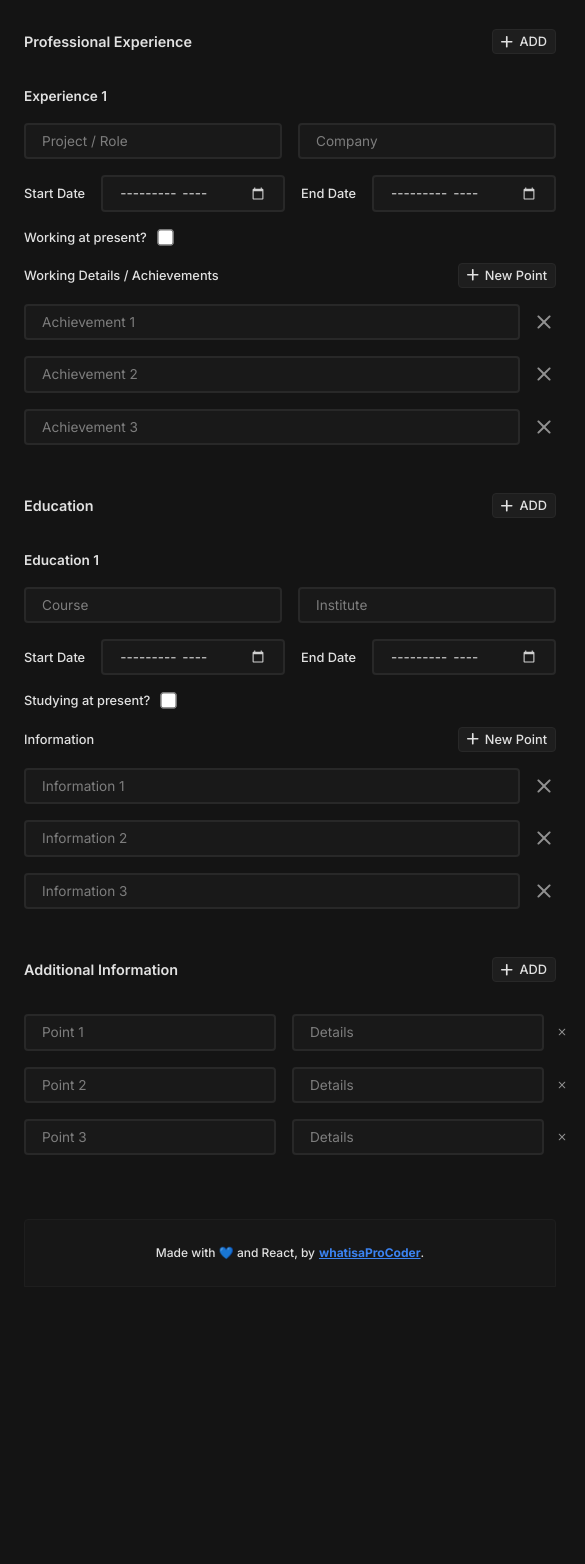
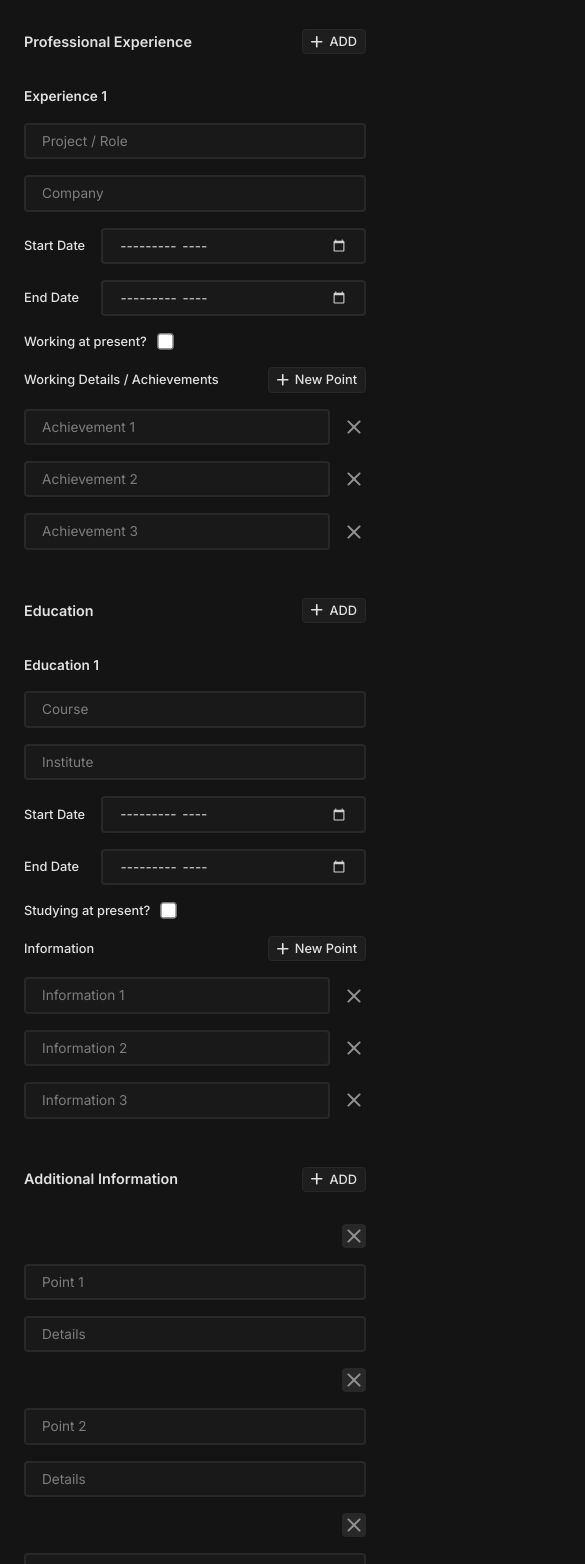
Before and after one commit to whatisaProCoder/odin-cv-generator-app, a React (Vite) app: page / in a window 390 px wide. Shown: the part 840-2404 px from the top of the page, 585 px wide, since content can reach past the window. Before the commit the page ends 2127 px from the top, so only its background shows below. Built offline with nearby package versions, Linux system fonts and the light colour scheme.

Commit message:
fixed for mobile

```diff
--- a/package.json
+++ b/package.json
@@ -10,10 +10,10 @@
     "preview": "vite preview"
   },
   "dependencies": {
-    "@mui/x-date-pickers": "^8.15.0",
     "@tailwindcss/vite": "^4.1.16",
     "react": "^19.1.1",
     "react-dom": "^19.1.1",
+    "react-responsive": "^10.0.1",
     "tailwindcss": "^4.1.16"
   },
   "devDependencies": {
--- a/src/pages/MainPage.jsx
+++ b/src/pages/MainPage.jsx
@@ -10,8 +10,11 @@ import addIcon from "../assets/icons/add-icon.svg";
 import closeIcon from "../assets/icons/close-icon.svg";
 import IconButton from "../components/IconButton";
 import Footer from "../components/Footer";
+import { useMediaQuery } from "react-responsive";
 
 function MainPage() {
+  const isTablet = useMediaQuery({ query: "(max-width: 768px)" });
+
   const [templateID, setTemplateID] = useState(Templates[0].id);
 
   const [accentColorID, setAccentColorID] = useState(AccentColors[0].id);
@@ -108,7 +111,10 @@ function MainPage() {
   return (
     <>
       <Header />
-      <div className="pt-20 flex flex-row gap-6">
+      <div
+        className="pt-20 flex gap-6"
+        style={{ flexDirection: isTablet ? "column" : "row" }}
+      >
         <div className="px-6 flex flex-col flex-1">
           <div className="flex flex-row items-center">
             <div className="font-semibold text-[0.9rem]">Choose Template</div>
@@ -286,7 +292,7 @@ function MainPage() {
                   <div className="text-[0.85rem] font-semibold">
                     {"Experience " + (index + 1)}
                   </div>
-                  <div className="flex flex-row gap-4">
+                  <div className="flex flex-row gap-4 max-md:flex-col">
                     <InputField
                       id="project-role"
                       value={experience.projectOrRole}
@@ -316,8 +322,11 @@ function MainPage() {
                       style={{ flex: "1" }}
                     />
                   </div>
-                  <div className="flex flex-row items-center gap-4">
-                    <div className="text-[0.8rem] font-medium">Start Date</div>
+                  <div className="flex flex-row items-center gap-4 max-md:flex-col">
+                    <div className="flex flex-row items-center gap-4 max-md:w-full">
+                      <div className="text-[0.8rem] font-medium">
+                        Start Date
+                      </div>
                       <InputField
                         id="start-date"
                         type="month"
@@ -328,11 +337,17 @@ function MainPage() {
                           ];
                           newProfessionalExperiences[index].startDate =
                             e.target.value;
-                        setProfessionalExperiences(newProfessionalExperiences);
+                          setProfessionalExperiences(
+                            newProfessionalExperiences
+                          );
                         }}
                         style={{ flex: "1" }}
                       />
-                    <div className="text-[0.8rem] font-medium">End Date</div>
+                    </div>
+                    <div className="flex flex-row items-center gap-4 max-md:w-full">
+                      <div className="text-[0.8rem] font-medium max-md:mr-[0.4rem]">
+                        End Date
+                      </div>
                       <InputField
                         id="end-date"
                         type="month"
@@ -343,11 +358,14 @@ function MainPage() {
                           ];
                           newProfessionalExperiences[index].endDate =
                             e.target.value;
-                        setProfessionalExperiences(newProfessionalExperiences);
+                          setProfessionalExperiences(
+                            newProfessionalExperiences
+                          );
                         }}
                         style={{ flex: "1" }}
                         disabled={experience.workingAtPresent ? true : false}
                       />
+                    </div>
                   </div>
                   <div className="flex flex-row gap-3">
                     <div className="text-[0.8rem] font-medium">
@@ -468,7 +486,7 @@ function MainPage() {
                   <div className="text-[0.85rem] font-semibold">
                     {"Education " + (index + 1)}
                   </div>
-                  <div className="flex flex-row gap-4">
+                  <div className="flex flex-row gap-4 max-md:flex-col">
                     <InputField
                       id="course"
                       value={experience.course}
@@ -497,8 +515,11 @@ function MainPage() {
                       style={{ flex: "1" }}
                     />
                   </div>
-                  <div className="flex flex-row items-center gap-4">
-                    <div className="text-[0.8rem] font-medium">Start Date</div>
+                  <div className="flex flex-row items-center gap-4 max-md:flex-col">
+                    <div className="flex flex-row items-center gap-4 max-md:w-full">
+                      <div className="text-[0.8rem] font-medium">
+                        Start Date
+                      </div>
                       <InputField
                         id="start-date"
                         type="month"
@@ -513,7 +534,11 @@ function MainPage() {
                         }}
                         style={{ flex: "1" }}
                       />
-                    <div className="text-[0.8rem] font-medium">End Date</div>
+                    </div>
+                    <div className="flex flex-row items-center gap-4 max-md:w-full">
+                      <div className="text-[0.8rem] font-medium max-md:mr-[0.4rem]">
+                        End Date
+                      </div>
                       <InputField
                         id="end-date"
                         type="month"
@@ -522,12 +547,14 @@ function MainPage() {
                           const newEducationExperiences = [
                             ...educationExperiences,
                           ];
-                        newEducationExperiences[index].endDate = e.target.value;
+                          newEducationExperiences[index].endDate =
+                            e.target.value;
                           setEducationExperiences(newEducationExperiences);
                         }}
                         style={{ flex: "1" }}
                         disabled={experience.studyingAtPresent ? true : false}
                       />
+                    </div>
                   </div>
                   <div className="flex flex-row gap-3">
                     <div className="text-[0.8rem] font-medium">
@@ -643,8 +670,39 @@ function MainPage() {
               return (
                 <div
                   key={"additionalinfo" + index}
-                  className="flex flex-row items-center"
+                  className="flex flex-row items-center gap-4 max-md:flex-col max-md:items-stretch"
                 >
+                  {isTablet && (
+                    <div className="flex flex-row items-center">
+                      <div className="flex-1" />
+                      <button
+                        className="h-6 w-6 flex items-center justify-center bg-[#282828] rounded"
+                        onClick={() => {
+                          let newAdditionalInformations = [
+                            ...additionalInformations,
+                          ];
+                          newAdditionalInformations = [
+                            ...newAdditionalInformations.slice(0, index),
+                            ...newAdditionalInformations.slice(index + 1),
+                          ];
+                          if (newAdditionalInformations.length === 0) {
+                            newAdditionalInformations = [
+                              { point: "", details: "" },
+                              { point: "", details: "" },
+                              { point: "", details: "" },
+                            ];
+                          }
+                          setAdditionalInformations(newAdditionalInformations);
+                        }}
+                      >
+                        <img
+                          src={closeIcon}
+                          alt="Close Button"
+                          className="h-6 w-6 transition-transform hover:scale-115"
+                        />
+                      </button>
+                    </div>
+                  )}
                   <InputField
                     id={"additionalinfopoint" + index}
                     value={info.point}
@@ -669,9 +727,11 @@ function MainPage() {
                       newAdditionalInformations[index].details = e.target.value;
                       setAdditionalInformations(newAdditionalInformations);
                     }}
-                    style={{ flex: "2", marginLeft: "1rem" }}
+                    style={{ flex: "2" }}
                   />
+                  {!isTablet && (
                     <button
+                      className="h-6 w-6"
                       onClick={() => {
                         let newAdditionalInformations = [
                           ...additionalInformations,
@@ -693,21 +753,38 @@ function MainPage() {
                       <img
                         src={closeIcon}
                         alt="Close Button"
-                      className="h-6 w-6 ml-3 transition-transform hover:scale-115"
+                        className="h-6 w-6 transition-transform hover:scale-115"
                       />
                     </button>
+                  )}
                 </div>
               );
             })}
           </div>
-          <Footer style={{ marginTop: "4rem" }} />
+          {!isTablet && <Footer style={{ marginTop: "4rem" }} />}
         </div>
-        <div className="flex flex-col flex-1 pr-12 sticky top-20 h-min">
+        <div
+          className="flex flex-col h-min"
+          style={
+            isTablet
+              ? { padding: "1.5rem" }
+              : { paddingRight: "3rem", position: "sticky", top: "5rem" }
+          }
+        >
           <button className="bg-[#2263C8] border border-[#282828] rounded-sm text-[0.75rem] w-24 py-0.75 font-semibold self-end">
             Download
           </button>
           <img alt="Sample CV" src={cvExample} className="mt-2 mb-6 w-full" />
         </div>
+        {isTablet && (
+          <Footer
+            style={{
+              marginTop: "0",
+              marginLeft: "1.5rem",
+              marginRight: "1.5rem",
+            }}
+          />
+        )}
       </div>
     </>
   );
```
Also changed, not shown: 1 other file (tests, documents, lock files or other folders). Lines whose indentation alone changed are shown as unchanged.
